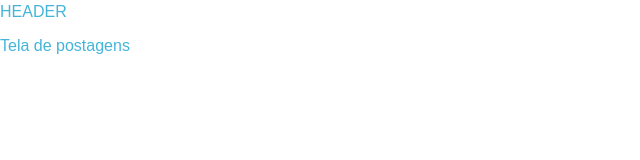
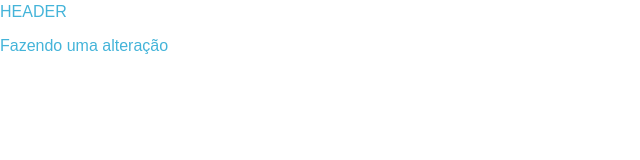
Before and after one commit to fiorellamejico/challenge-fiap, a React (Vite) app in the folder challenge-schneider/: page /postagens in a window 1280 px wide. Shown: the top 160 px of the page, without its empty margins (0-640 px from the left). Built offline with nearby package versions, Linux system fonts and the light colour scheme.

Commit message:
Alteração no texto da tela de postagens

```diff
--- a/challenge-schneider/src/postagens/index.jsx
+++ b/challenge-schneider/src/postagens/index.jsx
@@ -1,5 +1,5 @@
 export default function telaDePostagens(){
     return(
-        <h1>Tela de postagens</h1>
+        <h1>Fazendo uma alteração</h1>
     )
 }
```
